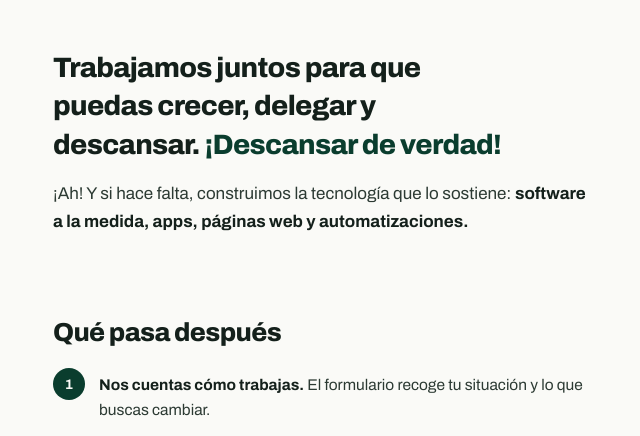
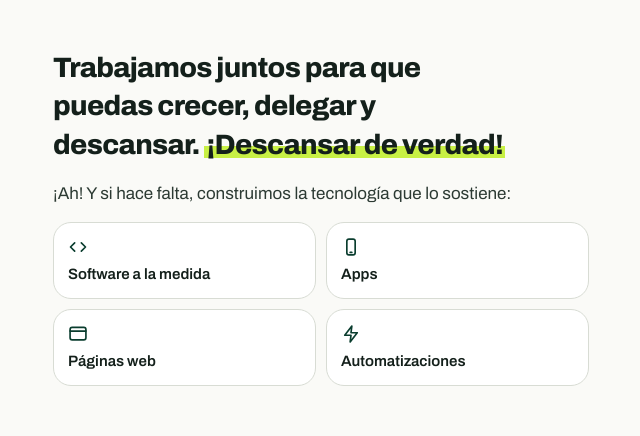
Before and after one commit to victorjrp92/CaliDev, a Next.js app: page /servinomic/limpiaexpress in a window 1280 px wide. Shown: the part 1560-1996 px from the top of the page, without its empty margins (319-959 px from the left). Built offline with nearby package versions, Linux system fonts and the light colour scheme; no server answers; the database is empty.

Commit message:
feat(servinomic): servicio con resaltador lima y tarjetas de tecnología (opción B)
Co-Authored-By: Claude Opus 5.5 (1M context) <noreply@anthropic.com>

```diff
--- a/src/components/delegar/servicio.tsx
+++ b/src/components/delegar/servicio.tsx
@@ -1,13 +1,16 @@
+import { TarjetasTecnologia } from "@/components/delegar/tarjetas-tecnologia";
+
 /**
- * El servicio en una frase, y la tecnología en otra.
+ * El servicio en una frase, y la tecnología en cuatro tarjetas.
  *
  * Antes eran un título, una entradilla y tres tarjetas (qué se hace, quién se
  * encarga, cómo se sabe que va bien). Víctor lo recortó el 2026-09-28: la gente
- * que llega del video no quiere leer tanto, y las tarjetas distraían del
- * formulario que viene justo después.
+ * que llega del video no quiere leer tanto. Después eligió esta presentación
+ * (opción B de la hoja de opciones) porque la frase sola quedaba flotando.
  *
- * La segunda línea se queda porque es la única de la página que nombra lo que
- * también construimos: software, apps, webs y automatizaciones.
+ * «¡Descansar de verdad!» lleva un subrayado lima de marcador: es la promesa
+ * que la persona recuerda. `box-decoration-clone` mantiene el resaltado si la
+ * frase parte línea.
  *
  * El contenedor `data-seccion="servicio"` (en landing.tsx) no cambia: el mapa
  * de calor de calidev.dev/social sigue encontrando esta sección con ese nombre.
@@ -17,14 +20,14 @@ export function Servicio() {
     <section className="mx-auto max-w-xl px-5 py-10">
       <p className="text-[24px] font-extrabold leading-snug tracking-tight [text-wrap:balance] md:text-[28px]">
         Trabajamos juntos para que puedas crecer, delegar y descansar.{" "}
-        <span className="text-[var(--verde)]">¡Descansar de verdad!</span>
+        <mark className="bg-transparent bg-[linear-gradient(transparent_55%,var(--lima)_55%,var(--lima)_92%,transparent_92%)] px-0.5 text-inherit [box-decoration-break:clone] [-webkit-box-decoration-break:clone]">
+          ¡Descansar de verdad!
+        </mark>
       </p>
       <p className="mt-4 text-[17px] leading-relaxed text-[#2C3A33]">
-        ¡Ah! Y si hace falta, construimos la tecnología que lo sostiene:{" "}
-        <strong className="font-bold text-[var(--tinta)]">
-          software a la medida, apps, páginas web y automatizaciones.
-        </strong>
+        ¡Ah! Y si hace falta, construimos la tecnología que lo sostiene:
       </p>
+      <TarjetasTecnologia />
     </section>
   );
 }
--- /dev/null
+++ b/src/components/delegar/tarjetas-tecnologia.tsx
@@ -0,0 +1,59 @@
+/**
+ * Lo que también construimos, en cuatro tarjetas con icono.
+ *
+ * En una línea de texto se perdía al final de la frase; en tarjetas se ve de un
+ * vistazo que CaliDev también hace tecnología, y le dan peso a la sección para
+ * que no quede flotando entre la cita y «Qué pasa después».
+ *
+ * Los iconos son trazos simples en SVG, del verde de la página. Van encima del
+ * nombre y no al lado: a 390 px, «Automatizaciones» no cabe junto a un icono.
+ */
+const TECNOLOGIAS = [
+  { nombre: "Software a la medida", icono: <path d="M8 7l-5 5 5 5M16 7l5 5-5 5" /> },
+  {
+    nombre: "Apps",
+    icono: (
+      <>
+        <rect x="7" y="2.5" width="10" height="19" rx="2.5" />
+        <path d="M11 18.5h2" />
+      </>
+    ),
+  },
+  {
+    nombre: "Páginas web",
+    icono: (
+      <>
+        <rect x="2.5" y="4" width="19" height="15" rx="2.5" />
+        <path d="M2.5 8.5h19" />
+      </>
+    ),
+  },
+  { nombre: "Automatizaciones", icono: <path d="M13 2.5 4.5 13.5H12l-1 8 8.5-11H12z" /> },
+];
+
+export function TarjetasTecnologia() {
+  return (
+    <ul className="mt-3.5 grid grid-cols-2 gap-2.5">
+      {TECNOLOGIAS.map((t) => (
+        <li
+          key={t.nombre}
+          className="flex flex-col items-start gap-2 rounded-2xl border-[1.5px] border-[#D8DCD4] bg-white px-3.5 py-3.5 text-[15px] font-semibold leading-tight"
+        >
+          <svg
+            viewBox="0 0 24 24"
+            aria-hidden="true"
+            className="h-5 w-5 flex-none text-[var(--verde)]"
+            fill="none"
+            stroke="currentColor"
+            strokeWidth="2"
+            strokeLinecap="round"
+            strokeLinejoin="round"
+          >
+            {t.icono}
+          </svg>
+          {t.nombre}
+        </li>
+      ))}
+    </ul>
+  );
+}
```
